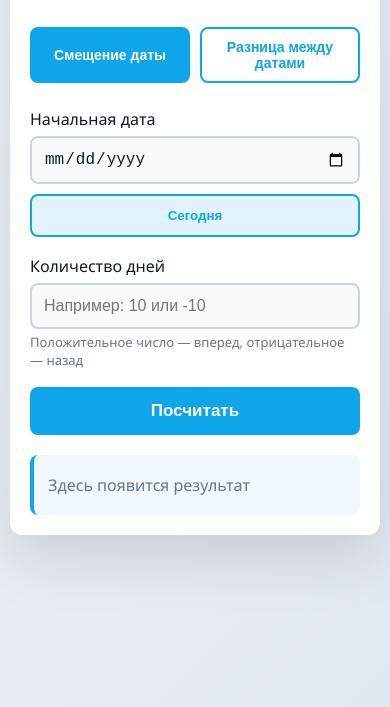
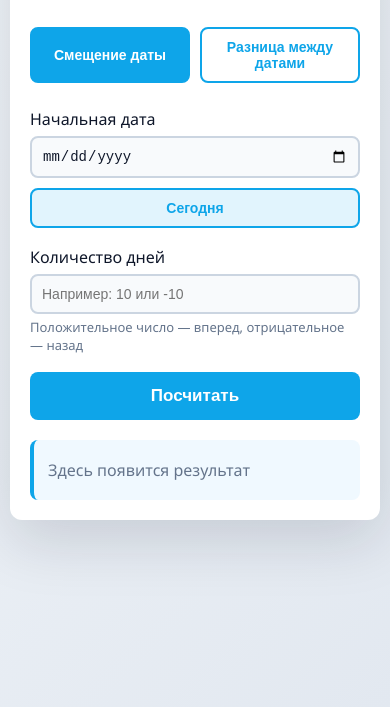
Before and after one commit to ekaterinaplekhanova-cmyk/date-calc, a plain HTML site: page index.html in a window 390 px wide. Shown: the part 137-844 px from the top of the page. Drawn offline with Linux system fonts and the light colour scheme.

Commit message:
Add files via upload

```diff
--- a/index.html
+++ b/index.html
@@ -3,7 +3,7 @@
 <head>
     <meta charset="UTF-8">
     <meta name="viewport" content="width=device-width, initial-scale=1.0, maximum-scale=1.0, user-scalable=no">
-    <meta name="theme-color" content="#667eea">
+    <meta name="theme-color" content="#0f172a">
     <meta name="mobile-web-app-capable" content="yes">
     <meta name="apple-mobile-web-app-capable" content="yes">
     <meta name="apple-mobile-web-app-status-bar-style" content="black-translucent">
@@ -174,9 +174,16 @@
             display: flex;
             gap: 15px;
             align-items: flex-end;
+            min-width: 0;
         }
         .row .form-group {
             flex: 1;
+            min-width: 0;
+        }
+        .row input[type="date"],
+        .row input[type="number"] {
+            min-width: 0;
+            width: 100%;
         }
         .btn {
             width: 100%;
@@ -248,7 +255,7 @@
                 border-radius: 12px;
             }
             .header h1 {
-                font-size: 24px;
+                font-size: 22px;
             }
             .theme-toggle {
                 padding: 8px 10px;
@@ -264,8 +271,14 @@
                 gap: 10px;
                 align-items: stretch;
             }
+            input[type="date"], input[type="number"] {
+                padding: 10px;
+                font-size: 14px;
+            }
             .today-btn {
                 width: 100%;
+                padding: 10px;
+                font-size: 14px;
             }
             .result {
                 font-size: 16px;
```
